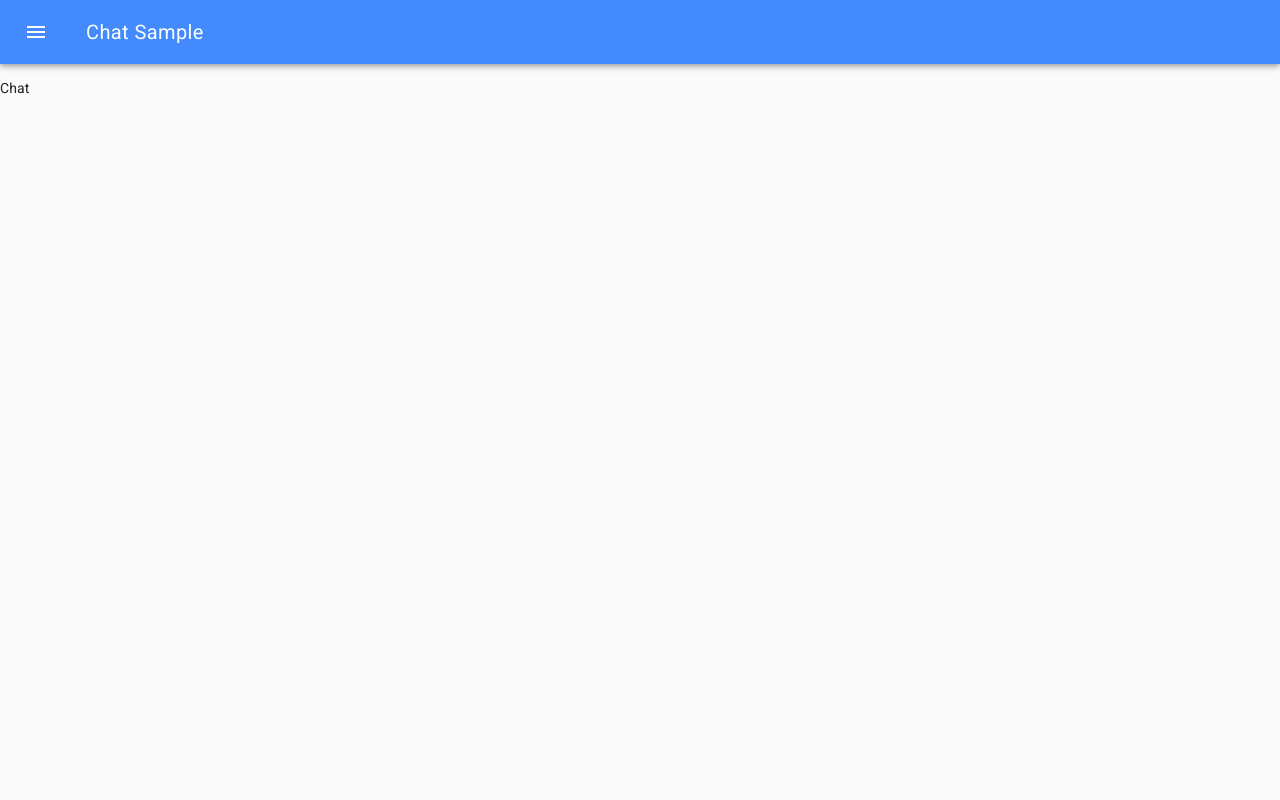
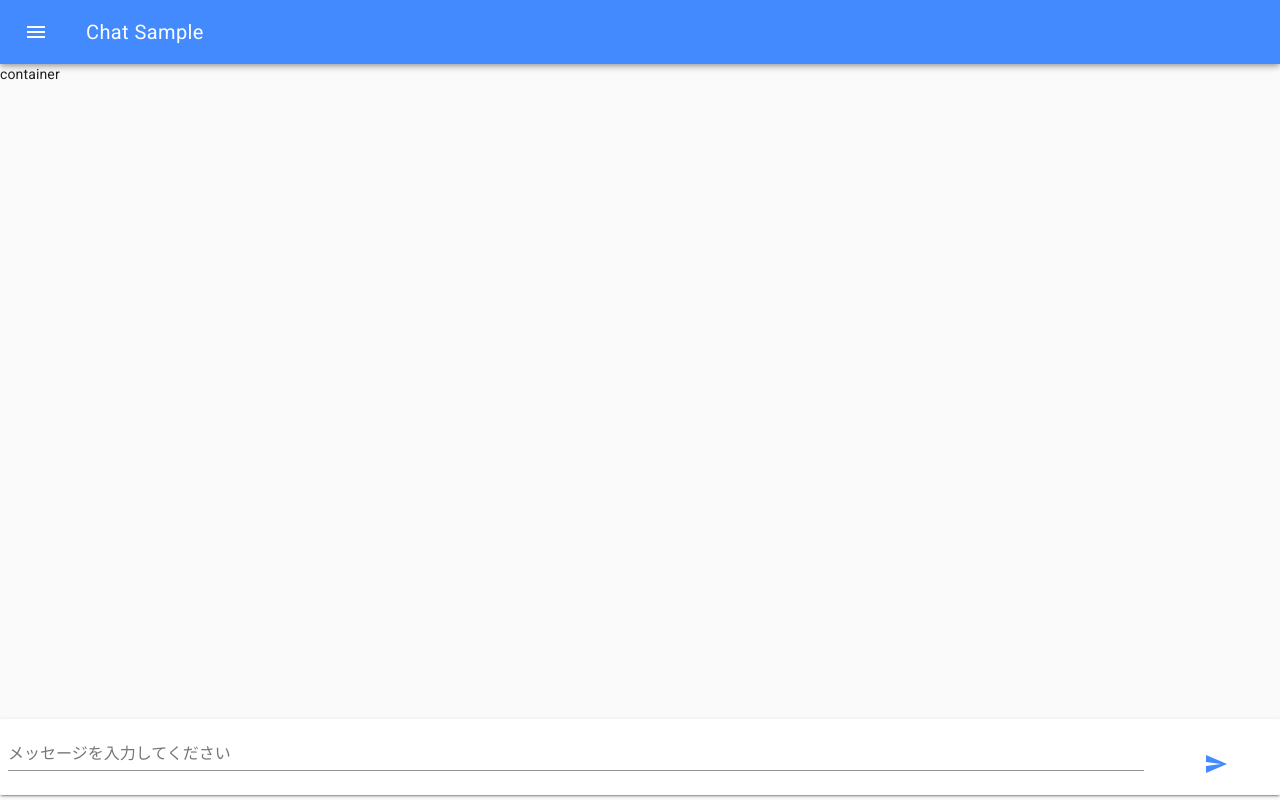
Before and after one commit to k-cafe/ChatSampleVue, a Vue app in the folder chat-sample/: page /#/chat in a window 1280 px wide. Built offline with nearby package versions, Linux system fonts and the light colour scheme.

Commit message:
add-footer-view

```diff
--- a/chat-sample/src/components/Chat.vue
+++ b/chat-sample/src/components/Chat.vue
@@ -1,5 +1,23 @@
 <template>
-  <p>Chat</p>
+  <div>
+    <div id="container">
+      container
+    </div>
+    <div id="footer">
+      <md-card class="margin-bottom-5">
+          <div class="inline-block width-90 text-field">
+            <md-field>
+              <md-textarea placeholder="メッセージを入力してください" md-autogrow></md-textarea>
+            </md-field>
+          </div>
+          <div class="inline-block width-10 text-align-center">
+            <md-button class="md-icon-button md-primary text-align-center">
+              <md-icon>send</md-icon>
+            </md-button>
+          </div>
+      </md-card>
+    </div>
+  </div>
 </template>
 
 <script>
@@ -9,5 +27,35 @@ export default {
 </script>
 
 <style scope>
-
+  #container {
+    width: 100%;
+    position: relative;
+    height: auto !important;
+    height: 100%;
+    min-height: 100%;
+  }
+  #footer {
+    position: fixed;
+    bottom: 0;
+    width: 100%;
+  }
+  .margin-bottom-5 {
+    margin-bottom: 5px;
+  }
+  .inline-block {
+    display: inline-block;
+  }
+  .width-90 {
+    width: 90%;
+  }
+  .width-10 {
+    width: 10%;
+  }
+  .text-field {
+    padding-left: 8px;
+    padding-right: 8px;
+  }
+  .text-align-center {
+    text-align: center;
+  }
 </style>
--- a/chat-sample/src/components/Top.vue
+++ b/chat-sample/src/components/Top.vue
@@ -68,14 +68,6 @@ export default {
         this.$router.push('/chat');
       }
     },
-    isValid(prop) {
-      const field = this.$v.user[prop]
-      if (field) {
-        return {
-          'md-invalid': field.$invalid && field.$dirty
-        }
-      }
-    },
   },
   validations: {
     user: {
```
Also changed, not shown: chat-sample/src/models/message.js (added, +17 -0 lines).
